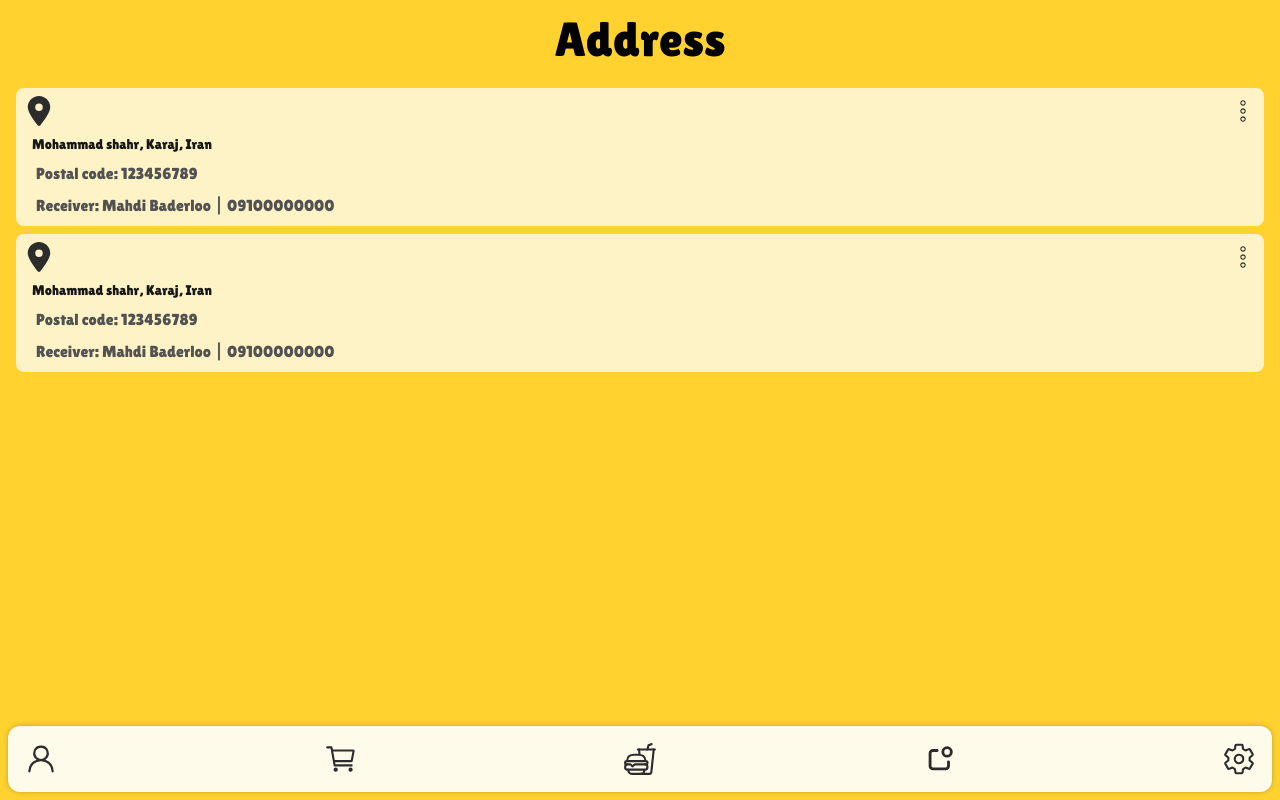
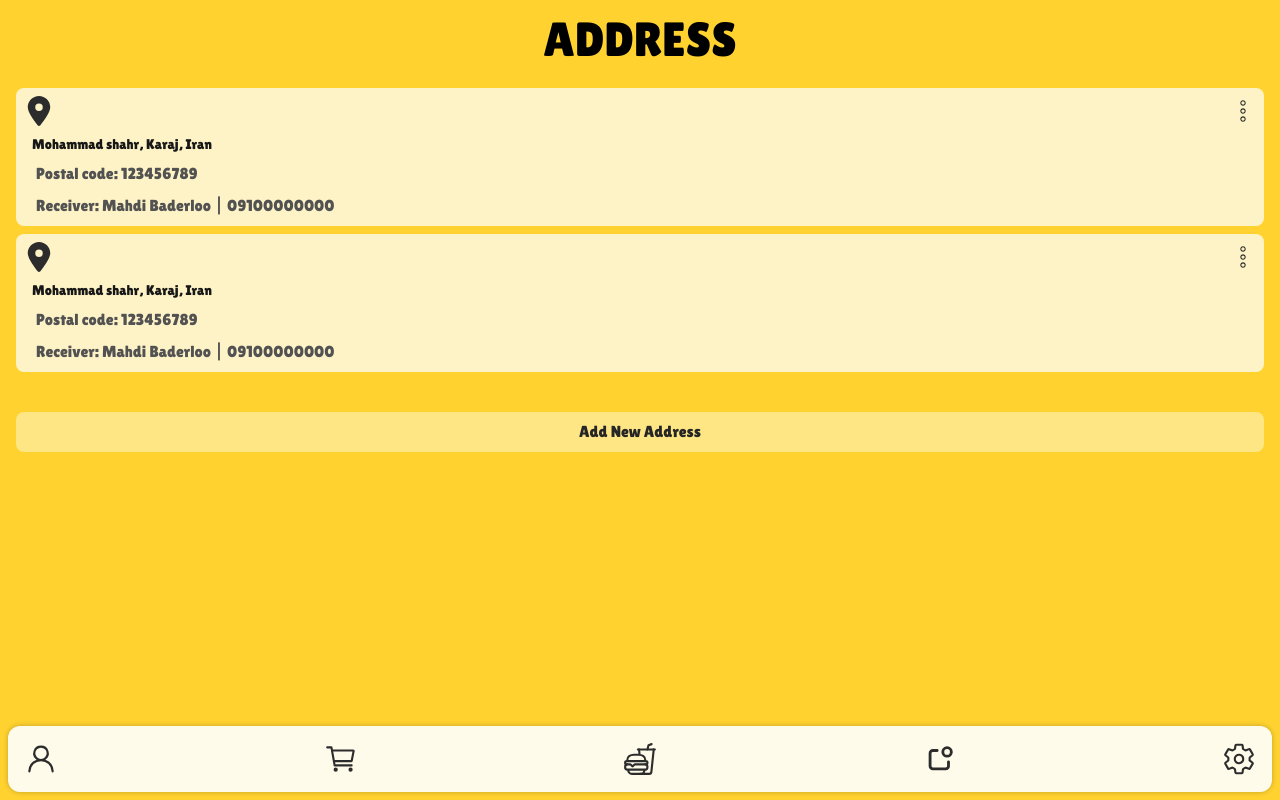
Before and after one commit to mahdibaderloo/fastfood, a React (Vite) app: page /address in a window 1280 px wide. Built offline with nearby package versions, Linux system fonts and the light colour scheme.

Commit message:
add AddNewAddress button

```diff
--- a/src/pages/Address.tsx
+++ b/src/pages/Address.tsx
@@ -4,12 +4,15 @@ import AddressItem from "../features/address/AddressItem";
 function Address() {
   return (
     <>
-      <Header pContent="Address" />
+      <Header pContent="ADDRESS" />
       <main className="p-4 pt-22 h-screen overflow-y-scroll">
-        <ul className="flex items-center justify-center flex-wrap gap-2">
+        <ul className="flex flex-col items-center justify-center flex-wrap gap-2">
           <AddressItem />
           <AddressItem />
         </ul>
+        <button className="bg-amber-200 text-neutral-800 w-full rounded-lg p-2 mt-10">
+          Add New Address
+        </button>
         <div className="w-full h-16"></div>
       </main>
     </>
```
